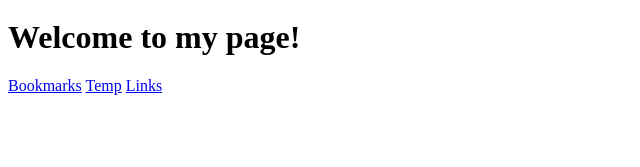
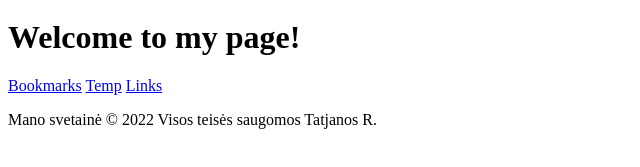
Before and after one commit to Tatjana2022/Svetaines-kurimas, a plain HTML site: page index.html in a window 1280 px wide. Shown: the part 61-228 px from the top of the page, without its empty margins (0-640 px from the left). Drawn offline with Linux system fonts and the light colour scheme.

Commit message:
Add files via upload

```diff
--- a/index.html
+++ b/index.html
@@ -15,7 +15,8 @@
 
 
 
-
-
+	<footer>
+		<p> Mano svetainė © 2022 Visos teisės saugomos Tatjanos R.</p>
+	</footer>
 </body>
 </html>
```
